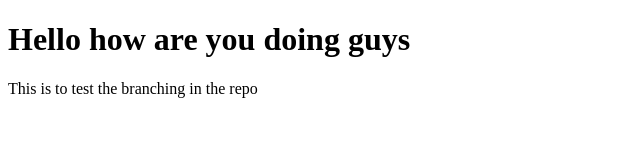
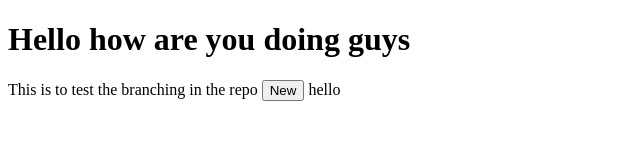
Before and after one commit to bhumidhardoley/local-repo, a plain HTML site: page index.html in a window 1280 px wide. Shown: the whole page, without its empty margins (0-640 px from the left). Drawn offline with Linux system fonts and the light colour scheme.

Commit message:
now tring solving conflictt

```diff
--- a/index.html
+++ b/index.html
@@ -7,6 +7,6 @@
 </head>
 <body>
     <h1>Hello how are you doing guys</h1>
-    <p>This is to test the branching in the repo</p>
+    <p>This is to test the branching in the repo <button>New</button> hello </p>
 </body>
 </html>
```
